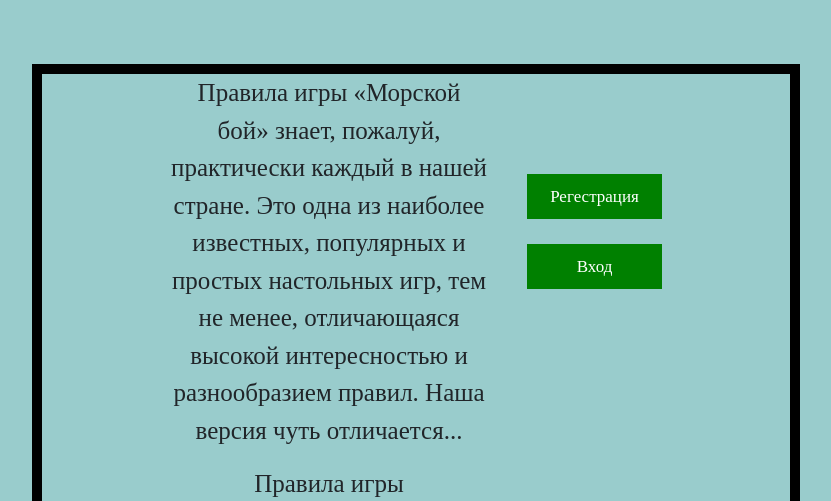
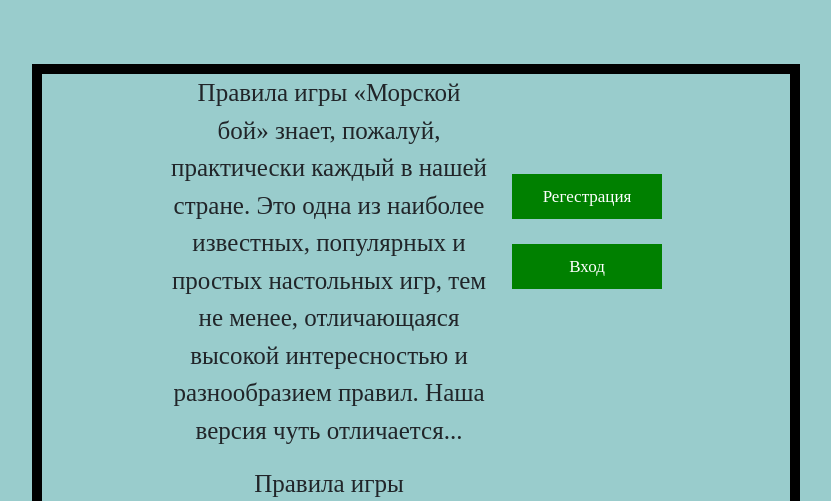
Before and after one commit to JLirik/sEA_battLe, a Flask app: page / in a window 1280 px wide. Shown: the top 501 px of the page, without its empty margins (224-1055 px from the left). Run offline with Flask 3, Linux system fonts and the light colour scheme; some libraries are stand-ins or nearby versions.

Commit message:
Update first_page.html

```diff
--- a/Новая папка/templates/first_page.html
+++ b/Новая папка/templates/first_page.html
@@ -15,10 +15,10 @@
     </div>
     <div class="col-4 d-flex flex-column" style="margin: 100px 0px">
       <form action="/reg">
-        <button class="button" style="width:135px;height:45px;">Регестрация</button>
+        <button class="button" style="width:150px;height:45px;cursor:pointer">Регестрация</button>
       </form>
       <form action="/">
-      <button class="button" style="width:135px;height:45px;">Вход</button>
+      <button class="button" style="width:150px;height:45px;cursor:pointer">Вход</button>
       </form>
     </body>
     </div>
```
